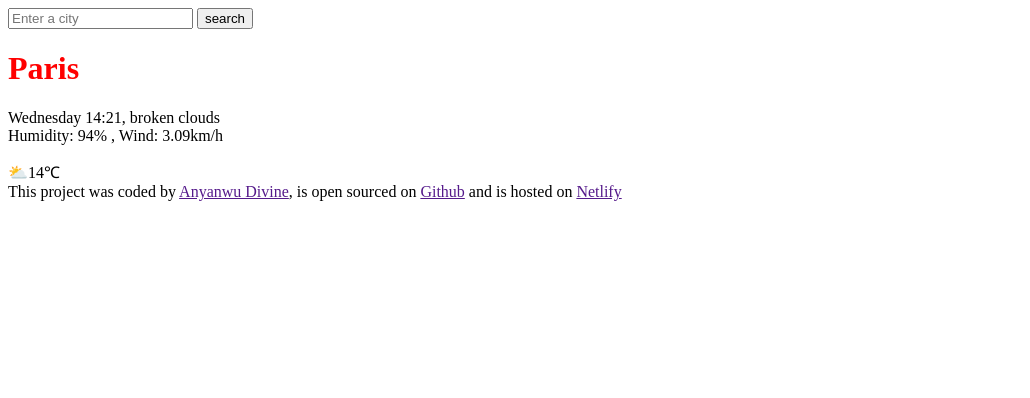
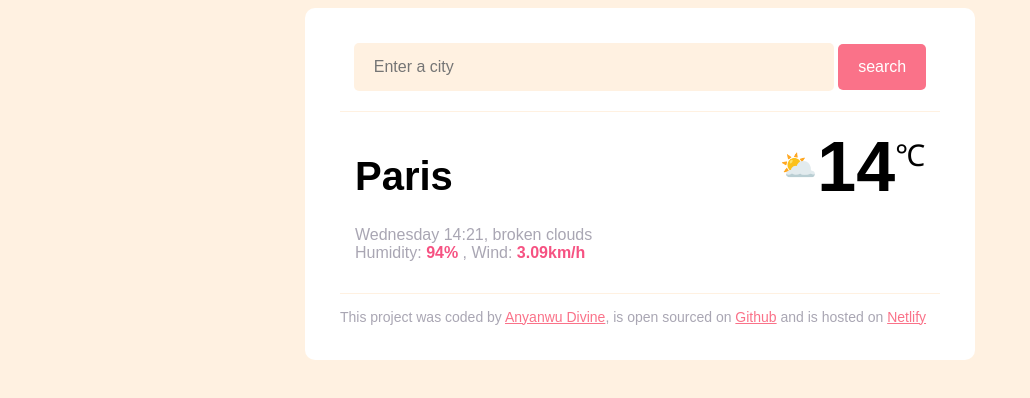
Before and after one commit to de-hinx/time-page, a plain HTML site: page index.html in a window 1280 px wide. Shown: the whole page, without its empty margins (0-1030 px from the left). Drawn offline with Linux system fonts and the light colour scheme.

Commit message:
added styling to the css

```diff
--- a/index.css
+++ b/index.css
@@ -1,3 +1,72 @@
+body {
+  background-color: rgb(255, 228, 196, 0.5);
+}
+.container {
+  max-width: 600px;
+  background-color: #ffffff;
+  margin: 0 auto;
+  border-radius: 10px;
+  padding: 35px;
+  font-family: Arial, Helvetica, sans-serif;
+}
+.weather-condition {
+  display: flex;
+  justify-content: space-between;
+  padding: 15px;
+}
+footer {
+  font-size: 14px;
+  color: rgba(39, 33, 66, 0.4);
+  padding-top: 15px;
+  border-top: 1px solid rgb(255, 228, 196, 0.5);
+}
+header {
+  text-align: center;
+  padding-bottom: 20px;
+  border-bottom: 1px solid rgb(255, 228, 196, 0.5);
+}
+a {
+  color: rgb(250, 114, 137);
+}
+.temp-value {
+  font-size: 70px;
+  font-weight: bold;
+}
 h1 {
-  color: red;
+  font-size: 40px;
 }
+p {
+  color: rgba(39, 33, 66, 0.4);
+}
+.search-value {
+  background-color: rgb(255, 228, 196, 0.5);
+  width: 80%;
+  border: none;
+  border-radius: 5px;
+  font-size: 16px;
+  padding: 15px 20px;
+  color: rgba(39, 33, 66, 0.4);
+}
+.search-button {
+  padding: 15px 20px;
+  background: rgb(250, 114, 137);
+  border: none;
+  border-radius: 5px;
+  line-height: 1;
+  font-size: 16px;
+  color: white;
+}
+.emoji {
+  position: relative;
+  top: -15px;
+  font-size: 30px;
+}
+.degree {
+  position: relative;
+  top: -25px;
+  font-size: 30px;
+}
+.strong {
+  font-weight: bold;
+  color: #f65282;
+}
```
